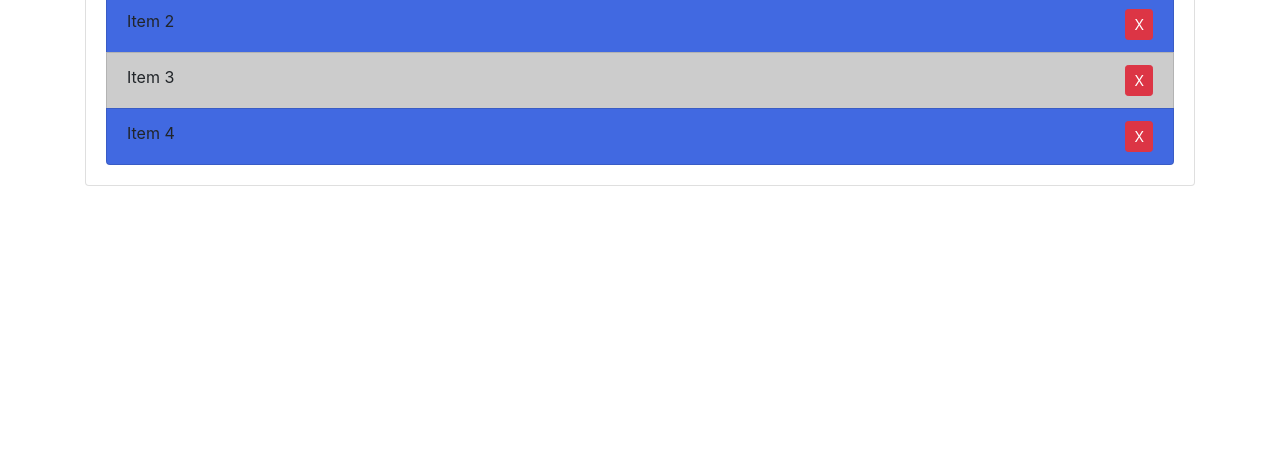
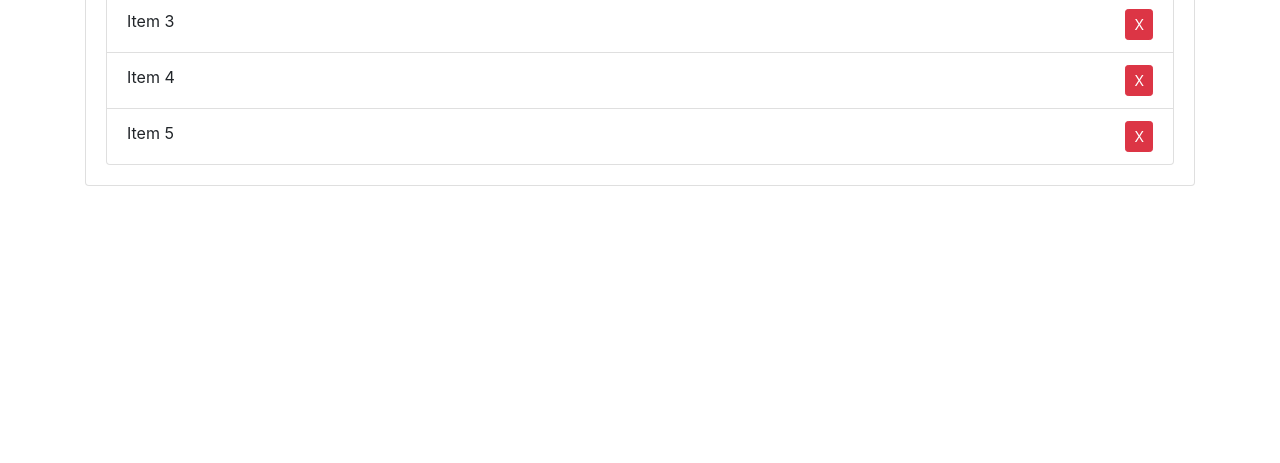
Before and after one commit to AnbarasanJ24/DOM-Manupulation, a plain HTML site: page index.html in a window 1280 px wide. Shown: the part 337-800 px from the top of the page. Drawn offline with nearby package versions, Linux system fonts and the light colour scheme.

Commit message:
Added Domnavigation and node creation

```diff
--- a/app.js
+++ b/app.js
@@ -1,9 +1,59 @@
-const titles = document.querySelectorAll('title');
 
-const odd = document.querySelectorAll('.list-group-item:nth-child(odd)');
-const even = document.querySelectorAll('.list-group-item:nth-child(even)');
+// DOM Navigation
 
-for (let i = 0; i < odd.length; i++) {
-    odd[i].style.backgroundColor = '#ccc'
-    even[i].style.backgroundColor = 'royalblue'
-}
+// ParentNode and Parent Element
+// const list = document.querySelector('#items');
+// console.log(list.parentNode)
+// console.log(list.parentNode.parentNode)
+// console.log(list.parentElement)
+// console.log(list.parentElement.parentElement)
+
+// // Child Nodes & Children
+// const list = document.querySelector('#items');
+// console.log(list.childNodes)
+// console.log(list.children)
+
+// // First child & Last Child
+// const list = document.querySelector('#items');
+// console.log(list.firstChild)
+// console.log(list.lastChild)
+// console.log(list.firstElementChild)
+// console.log(list.lastElementChild)
+
+// // Next sibling & Previous sibling
+// const form = document.querySelector('#addForm');
+// console.log(form.nextSibling)
+// console.log(form.previousSibling)
+// console.log(form.nextElementSibling)
+// console.log(form.previousElementSibling)
+
+
+
+// Create a Elemnet Node
+
+const item5 = document.createElement('li');
+item5.className = 'list-group-item';
+item5.id = 'list-group-item';
+
+const button = document.createElement('button');
+button.className = 'btn btn-danger btn-sm float-right delete';
+
+
+// Create a Text Node & Append to Element Node
+const item5Text = document.createTextNode('Item 5');
+item5.appendChild(item5Text);
+
+const buttonText = document.createTextNode('X');
+button.appendChild(buttonText);
+
+item5.appendChild(button);
+
+// Attach to DOM
+const parent = document.querySelector('.list-group');
+parent.appendChild(item5);
+
+
+// Remove a node from DOM
+const list = document.querySelector('.list-group');
+const item1 = list.firstElementChild;
+list.removeChild(item1);
--- a/index.html
+++ b/index.html
@@ -30,7 +30,6 @@
             <form id="addForm" class="form-inline mb-3">
                 <input type="text" class="form-control mr-2" id="item">
                 <input type="radio" name="withTax" id="withTax" value="GST">
-                <label for="withTax">GST</label>
                 <input type="submit" class="btn btn-dark" value="Submit">
             </form>
             <h2 class="title">Today Expense</h2>
```
